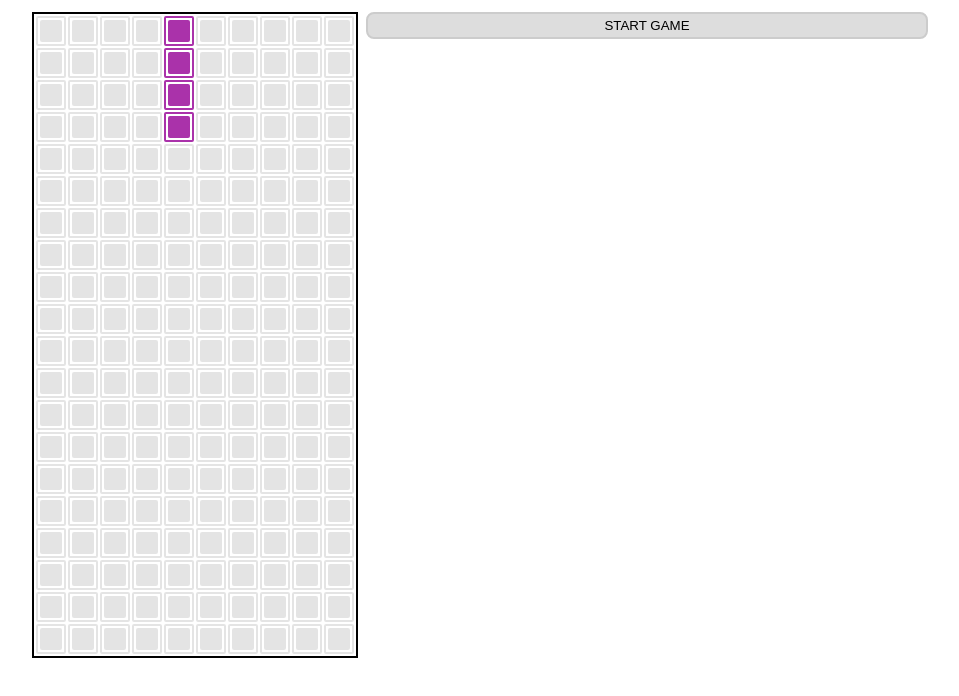
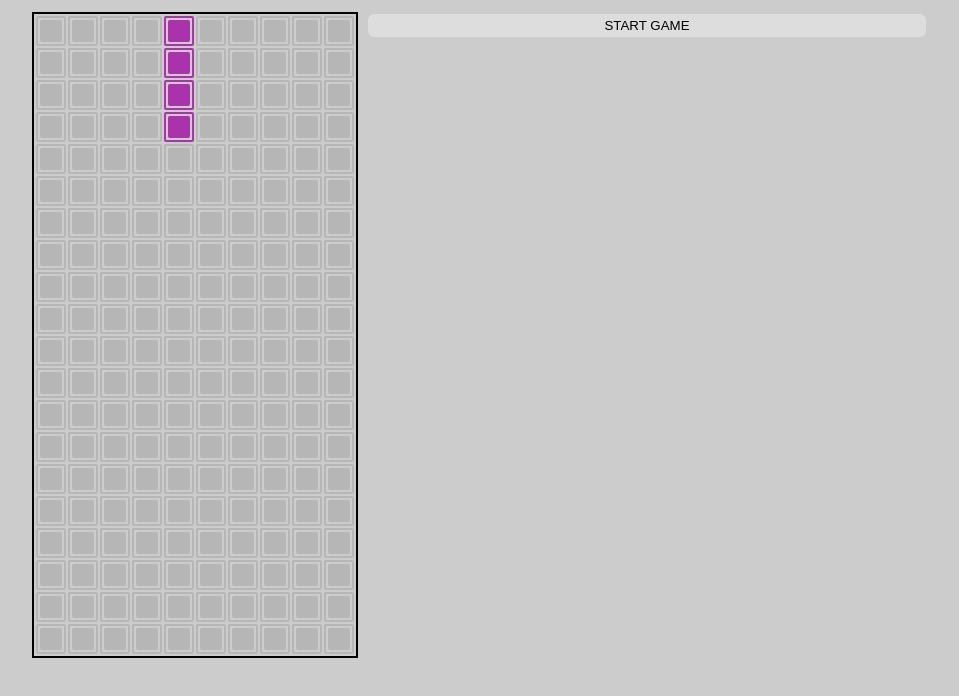
Before and after one commit to rogeriomattos/tetris-react, a React (Create React App) app: page / in a window 1280 px wide. Shown: the top 696 px of the page, without its empty margins (160-1119 px from the left). Built offline with nearby package versions, Linux system fonts and the light colour scheme.

Commit message:
teste action

```diff
--- a/src/index.css
+++ b/src/index.css
@@ -4,5 +4,5 @@ body, html, #root {
   font-family: Roboto;
   height: 100vh;
   width: 100%;
-  background: #fff;
+  background: #ccc;
 }
```
